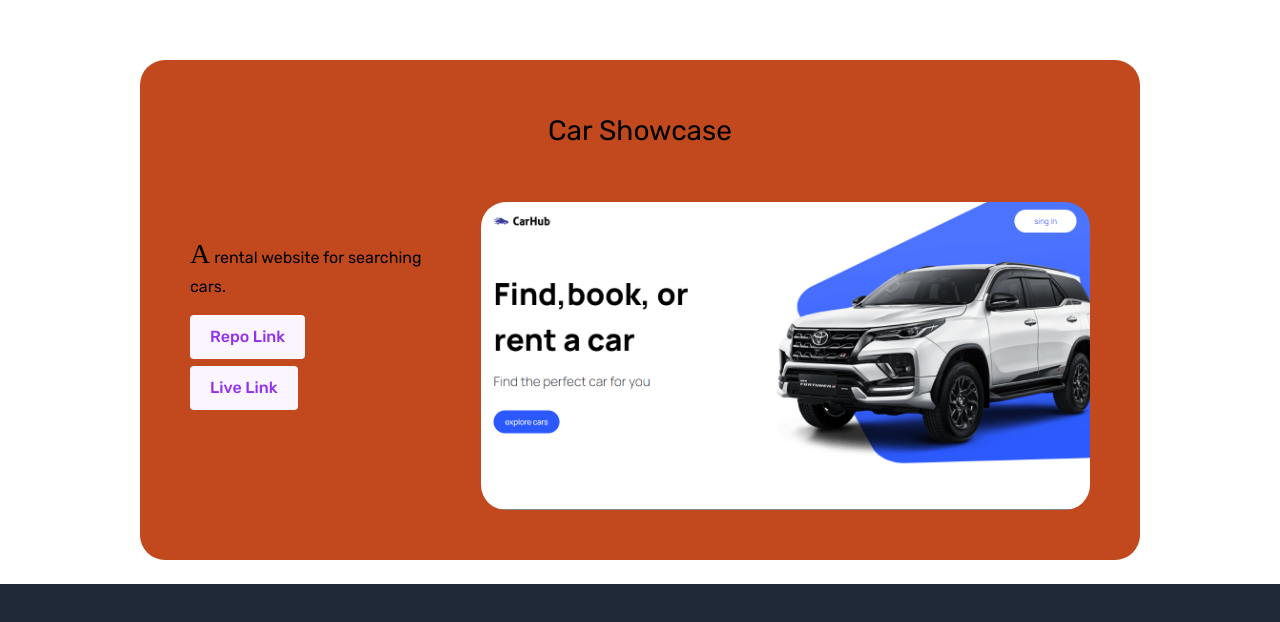
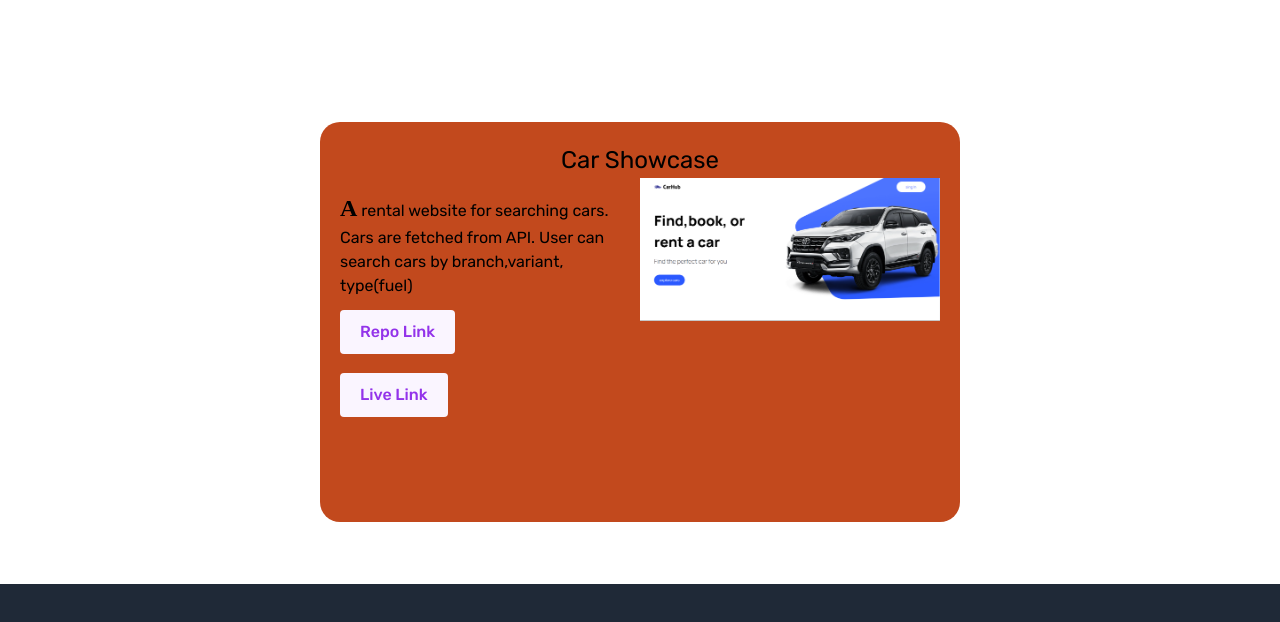
Before and after one commit to mokshanirugutti/portfolio_site, a Next.js app: page / in a window 1280 px wide. Shown: the part 3416-4038 px from the top of the page. Built offline with nearby package versions, Linux system fonts and the light colour scheme.

Commit message:
projects

```diff
--- a/app/globals.css
+++ b/app/globals.css
@@ -40,3 +40,8 @@ body::-webkit-scrollbar {
     0 0 60px #0fa,
     0 0 70px #0fa;
 }
+.first-letter-lg::first-letter {
+  font-size: 24px;
+  font-weight: bold;
+  font-family: 'Times New Roman', Times, serif;
+}
--- a/components/EmailSection.tsx
+++ b/components/EmailSection.tsx
@@ -76,9 +76,14 @@ const EmailSection: React.FC = () => {
           <label htmlFor="message" className="block text-white mb-2">Message:</label>
           <textarea id="message" name="message" rows={4} placeholder="Keep you message here.." className="bg-gray-700 rounded-md px-3 py-2 w-full text-white" required></textarea>
         </div>
-        <motion.button type="submit" className="bg-blue-500 hover:bg-blue-600 text-white py-2 px-4 rounded-md"
+        <motion.button type="submit"
+        className="px-5 py-2.5 text-sm font-medium text-white inline-flex items-center bg-blue-700 hover:bg-blue-800 focus:ring-4 focus:outline-none focus:ring-blue-300 rounded-lg text-center dark:bg-blue-600 dark:hover:bg-blue-700 dark:focus:ring-blue-800 "
           whileHover={{ scale: 1.05 }}
           whileTap={{ scale: 0.95 }}>
+          <svg className="w-3.5 h-3.5 text-white me-2" aria-hidden="true" xmlns="http://www.w3.org/2000/svg" fill="currentColor" viewBox="0 0 20 16">
+        <path d="m10.036 8.278 9.258-7.79A1.979 1.979 0 0 0 18 0H2A1.987 1.987 0 0 0 .641.541l9.395 7.737Z"/>
+        <path d="M11.241 9.817c-.36.275-.801.425-1.255.427-.428 0-.845-.138-1.187-.395L0 2.6V14a2 2 0 0 0 2 2h16a2 2 0 0 0 2-2V2.5l-8.759 7.317Z"/>
+        </svg>
           Send Message
         </motion.button>
       </motion.form>
--- a/components/ProjectCards/index.tsx
+++ b/components/ProjectCards/index.tsx
@@ -15,35 +15,30 @@ interface CardProps {
 const Card = ({title, description, image, repoLink,liveLink, color, i}:CardProps) => {
 
   return (
+
     <div className={styles.cardContainer}>
       <div
         className={styles.card}
-        style={{backgroundColor: color, top:`calc(-5vh + ${i * 25}px)`}}
+        style={{backgroundColor: color, top:`calc(-1vh + ${i * 15}px)`}}
       >
-        <h2>{title}</h2>
-        <div className={styles.body}>
-          <div className={styles.description}>
-            <p>{description}</p>
-
-            <div className='flex flex-col mt-4'>
-                <CustomButton link={repoLink} title='Repo Link'/>
-                <CustomButton link={liveLink} title='Live Link'/>
+        <div className='text-center'>
+              <h2>{title}</h2>
+        </div>
+        <div className='grid grid-cols-1 md:grid-cols-2'>
+            <div >
+                <p className='mb-3 mt-3 mr-5 first-letter-lg'>{description}</p>
+                <div className='flex md:flex-col gap-3'>
+                    <CustomButton link={repoLink} title='Repo Link' />
+                    <CustomButton link={liveLink} title='Live Link' />
+                </div>
             </div>
-
-          </div>
-
-          <div className={styles.imageContainer}>
-            <div className={styles.inner}>
-              <Image
-                fill
-                src={`/${image}`}
-                alt="image"
-              />
+            <div className='hidden md:block'>
+              <Image src={`/${image}`} alt={title} width={300} height={700} />
             </div>
-          </div>
         </div>
       </div>
     </div>
+
   )
 }
 
--- a/components/ProjectCards/style.module.scss
+++ b/components/ProjectCards/style.module.scss
@@ -1,68 +1,82 @@
-.cardContainer{
+.cardContainer {
   height: 100vh;
   display: flex;
   align-items: center;
   justify-content: center;
+  flex-direction: column;
   position: sticky;
   top: 0px;
-  .card{
+
+  .card {
     display: flex;
     flex-direction: column;
     position: relative;
-    height: 500px;
-    width: 1000px;
-    border-radius: 25px;
-    padding:50px;
+    width: 50%;
+    height: 50%;
+    border-radius: 20px;
+    padding: 20px;
     transform-origin: top;
-    h2{
+    h2 {
       text-align: center;
       margin: 0px;
-      font-size: 28px;
+      font-size: 24px;
     }
-    .body{
+
+    .body {
       display: flex;
-      height: 100%;
-      margin-top: 50px;
-      gap: 50px;
+      gap: 30px;
+      margin-top: 10px;
+      .description {
+        min-width: 15vw;
+        position: relative;
 
-      .description{
-        width: 40%;
-        position: relative;
-        top: 10%;
-        p{
-          font-size: 16px;
-          &::first-letter{
-            font-size: 28px;
+        p {
+          font-size: 14px; /* Decrease font size for smaller screens */
+          &::first-letter {
+            font-size: 24px;
             font-family: 'Title';
-          }
-        }
-        span{
-          display: flex;
-          align-items: center;
-          gap: 5px;
-          a{
-            font-size: 12px;
-            text-decoration: underline;
-            cursor: pointer;
           }
         }
       }
 
-      .imageContainer{
+      .imageContainer {
         position: relative;
-        width: 100%;
-        height: 100%;
+        min-width: 50%;
+        min-height: 100%;
         padding: 10px;
-        border-radius: 25px;
+        border-radius: 20px;
         overflow: hidden;
-        .inner{
+        .inner {
           width: 100%;
           height: 100%;
-        }
-        img{
-          object-fit: cover;
         }
       }
     }
   }
 }
+
+
+@media screen and (max-width: 600px) {
+  .cardContainer {
+    .card {
+      height: 350px;
+      margin: 5px;
+      h2 {
+        font-size: 20px;
+      }
+      .description {
+        p {
+          font-size: 12px;
+        }
+      }
+      .imageContainer{
+       height: 100%;
+       width: 100%;
+       .inner {
+         width: 100%;
+         height: 100%;
+       }
+      }
+    }
+  }
+}
--- a/components/ProjectSection.tsx
+++ b/components/ProjectSection.tsx
@@ -25,7 +25,7 @@ const projects = [
   },
   {
     title: 'Car Showcase',
-    description: 'A rental website for searching cars.',
+    description: 'A rental website for searching cars. Cars are fetched from API. User can search cars by branch,variant, type(fuel)',
     repoLink: 'https://github.com/mokshanirugutti/car_rental',
     liveLink: 'https://carcom-rentals.vercel.app/',
     image: 'carcom.png',
@@ -42,7 +42,7 @@ const ProjectSection: React.FC = () => {
 
   return (
     <>
-      <div className="flex items-center md:ml-40 md:mr-40 pt-20">
+      <div className="flex items-center md:ml-40 md:mr-40 pt-20 sticky">
         <div className="flex-grow h-1 bg-gray-500 ml-10"></div>
         <MotionWrapper className="text-3xl font-bold text-right pl-2">
           <h2>Projects.</h2>
@@ -64,16 +64,5 @@ const ProjectSection: React.FC = () => {
   );
 };
 
-const Section1 = () =>{
-  return(
-    <h1 className='h-screen sticky top-0'>
-      testing scroll 1
-    </h1>)
-}
-const Section2 = () =>{
-  return(
-    <h1 className='h-screen'>
-      testing scroll 2
-    </h1>)
-}
+
 export default ProjectSection;
```
